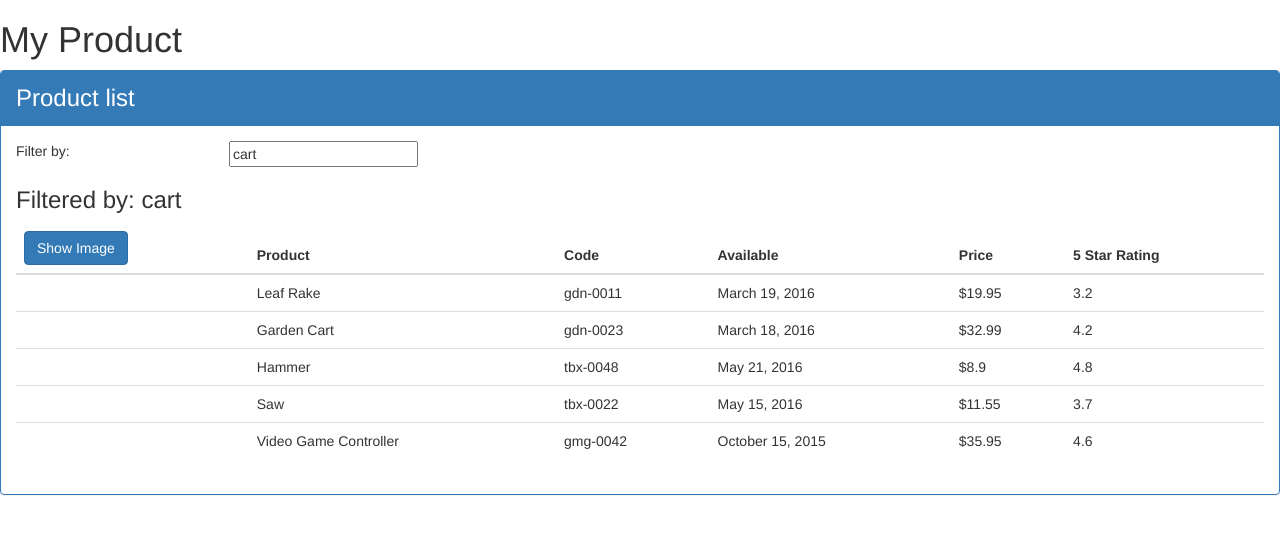
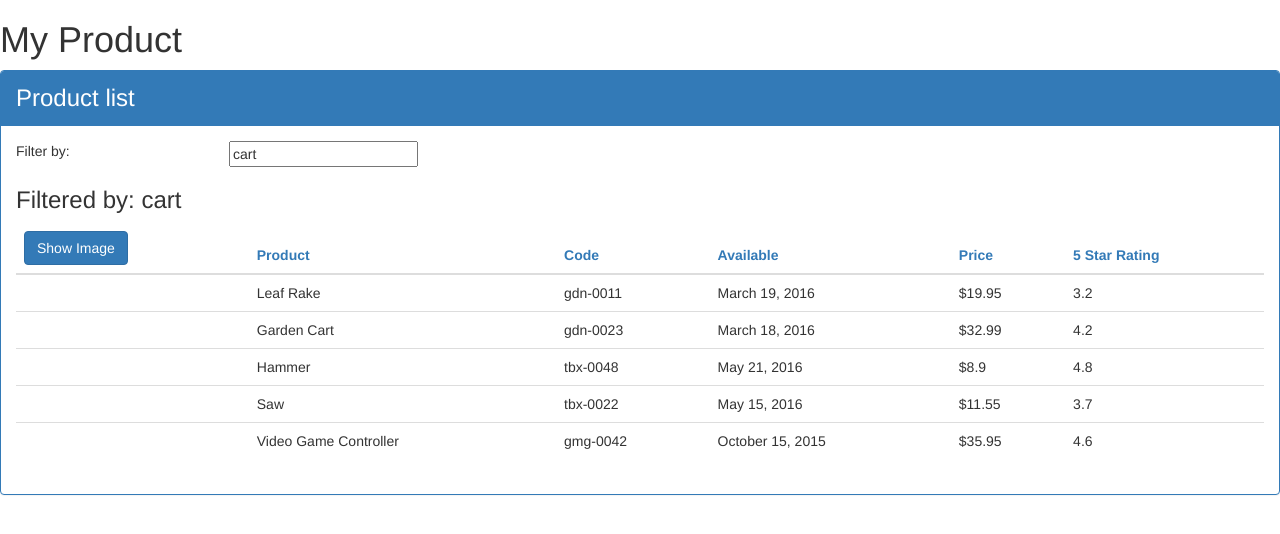
Before and after one commit to Nik7A/angular-example, an Angular app: page / in a window 1280 px wide. Shown: the top 534 px of the page. Built offline with nearby package versions, Linux system fonts and the light colour scheme.

Commit message:
Add styles for product list

```diff
--- /dev/null
+++ b/src/app/products/product-list.component.css
@@ -0,0 +1,3 @@
+thead {
+  color: #337ab7
+}
--- a/src/app/products/product-list.component.ts
+++ b/src/app/products/product-list.component.ts
@@ -1,10 +1,12 @@
-import { Component } from '@angular/core';
+import { Component, style } from '@angular/core';
 import { IProduct } from './product';
 
 @Component({
   selector: 'pm-products',
-  templateUrl: './product-list.component.html'
+  templateUrl: './product-list.component.html',
+  styleUrls: [ './product-list.component.css' ]
 })
+
 export class ProductListComponent {
   pageTitle: string = 'Product list';
   imageWidth: number = 50;
```
